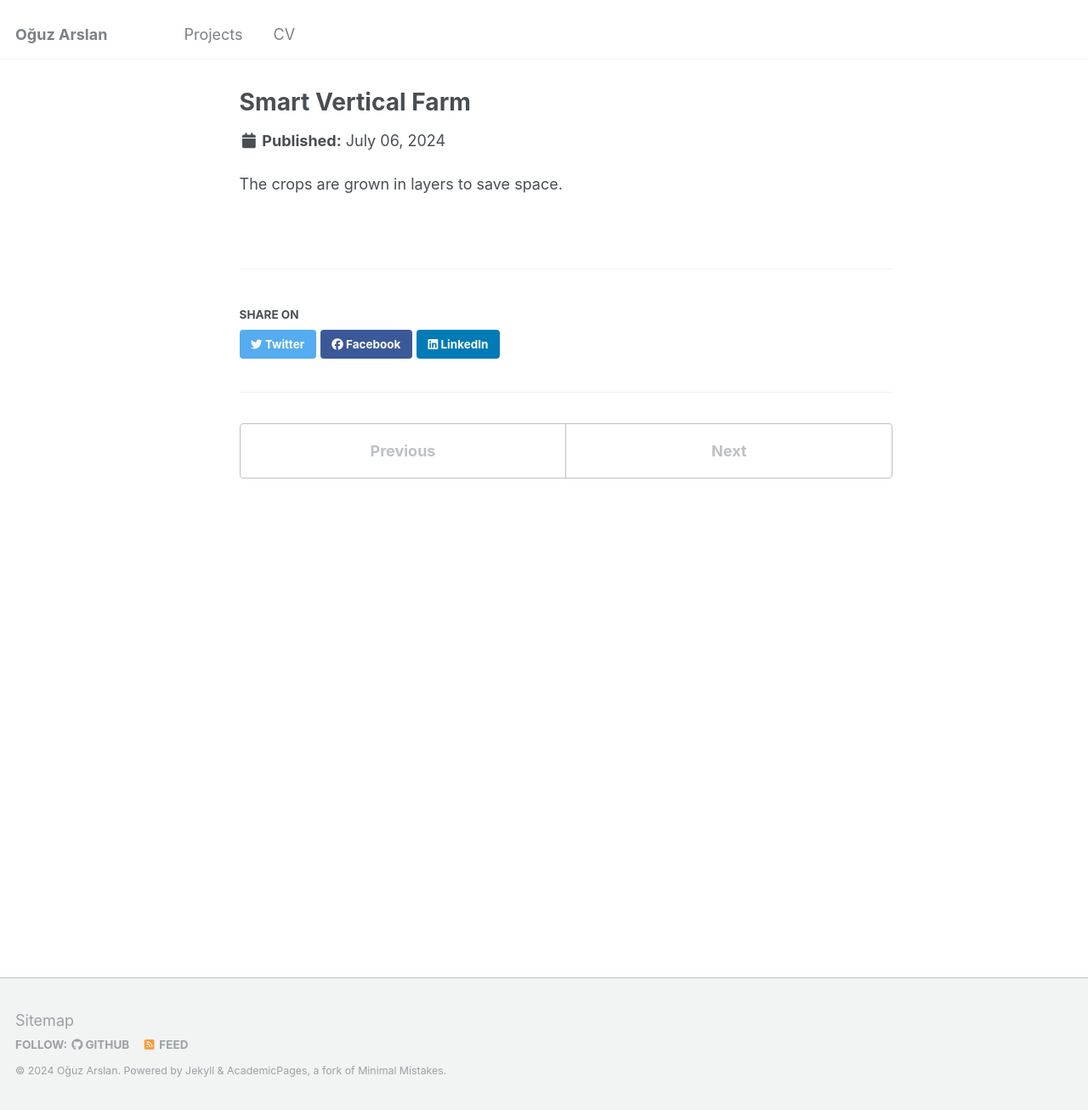
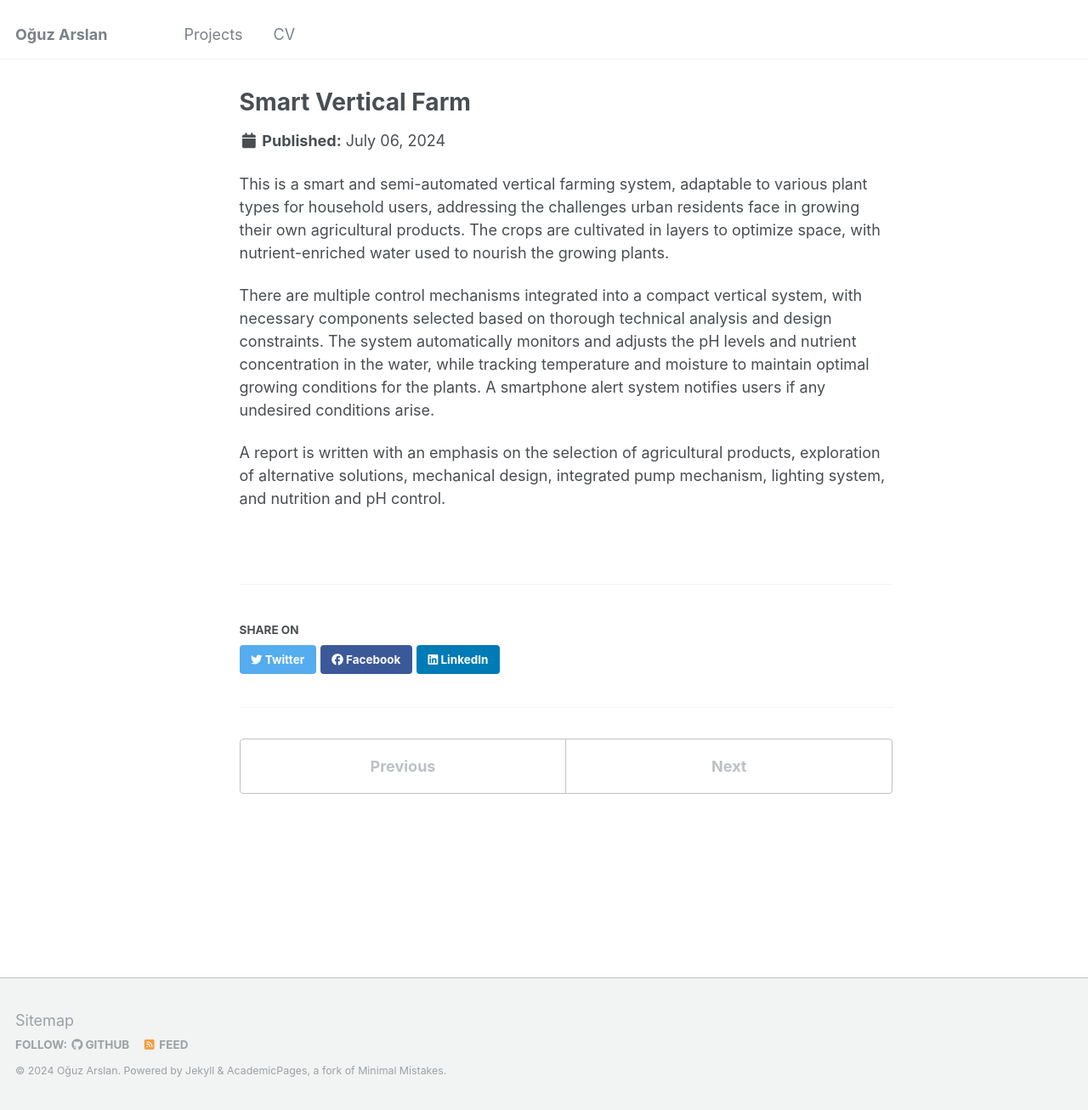
Before and after one commit to Boysle/boysle.github.io, a Jekyll site: the page built from _portfolio/1smartverticalfarm.md, in a window 1280 px wide and 1306 px high. Shown: the whole window at 85% size. Built offline with Jekyll 4.4.1, drawn with Linux system fonts in a browser that asks for light colours.

Commit message:
Update 1smartverticalfarm.md

```diff
--- a/_portfolio/1smartverticalfarm.md
+++ b/_portfolio/1smartverticalfarm.md
@@ -5,4 +5,8 @@ author_profile: false
 collection: projects
 ---
 
-The crops are grown in layers to save space.
+This is a smart and semi-automated vertical farming system, adaptable to various plant types for household users, addressing the challenges urban residents face in growing their own agricultural products. The crops are cultivated in layers to optimize space, with nutrient-enriched water used to nourish the growing plants.
+
+There are multiple control mechanisms integrated into a compact vertical system, with necessary components selected based on thorough technical analysis and design constraints. The system automatically monitors and adjusts the pH levels and nutrient concentration in the water, while tracking temperature and moisture to maintain optimal growing conditions for the plants. A smartphone alert system notifies users if any undesired conditions arise.
+
+A report is written with an emphasis on the selection of agricultural products, exploration of alternative solutions, mechanical design, integrated pump mechanism, lighting system, and nutrition and pH control.
```
